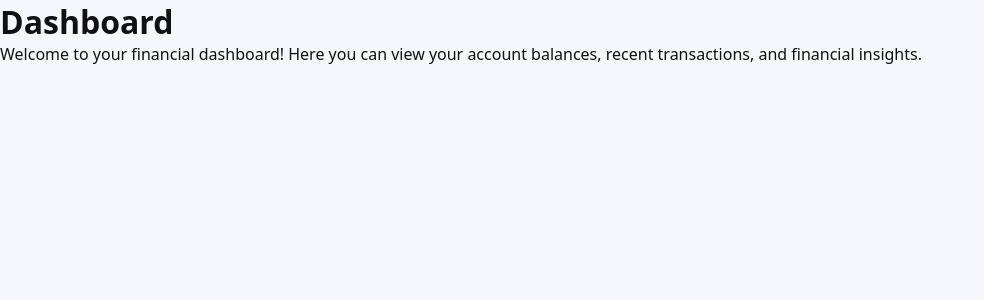
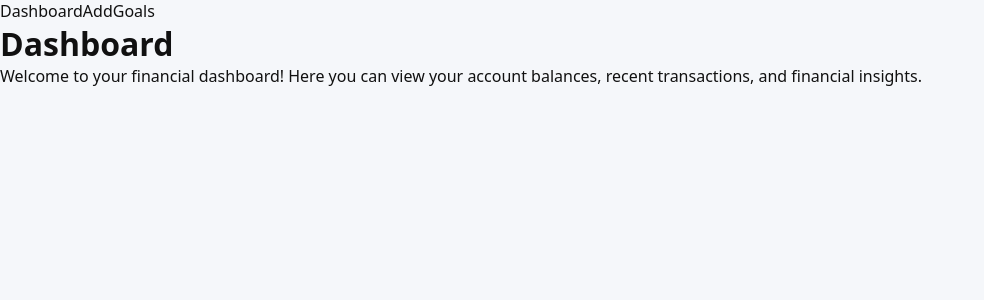
Before and after one commit to denichinv/ai-finance, a React (Vite) app in the folder ai-finance-app/client/: page / in a window 1280 px wide. Shown: the top 300 px of the page, without its empty margins (0-984 px from the left). Built offline with nearby package versions, Linux system fonts and the light colour scheme.

Commit message:
feat: add Navbar component for navigation between pages

```diff
--- a/ai-finance-app/client/src/App.tsx
+++ b/ai-finance-app/client/src/App.tsx
@@ -2,11 +2,13 @@ import Dashboard from "./pages/Dashboard";
 import AddTransaction from "./pages/AddTransaction";
 import Goals from "./pages/Goals";
 import { BrowserRouter, Routes, Route } from "react-router-dom";
+import Navbar from "./layout/Navbar";
 
 function App() {
   return (
     <>
       <BrowserRouter>
+        <Navbar />
         <Routes>
           <Route path="/" element={<Dashboard />} />
           <Route path="add" element={<AddTransaction />} />
--- /dev/null
+++ b/ai-finance-app/client/src/layout/Navbar.tsx
@@ -0,0 +1,11 @@
+import { Link } from "react-router-dom";
+
+export default function Navbar() {
+  return (
+    <nav>
+      <Link to="/">Dashboard</Link>
+      <Link to="/add">Add</Link>
+      <Link to="/goals">Goals</Link>
+    </nav>
+  );
+}
```
